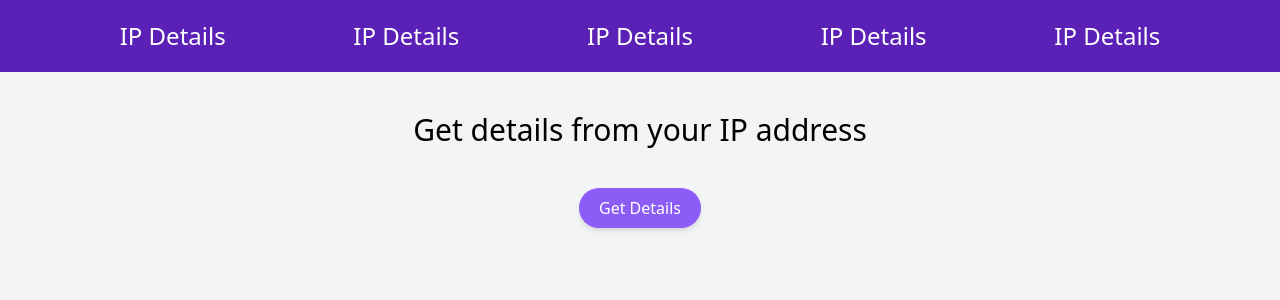
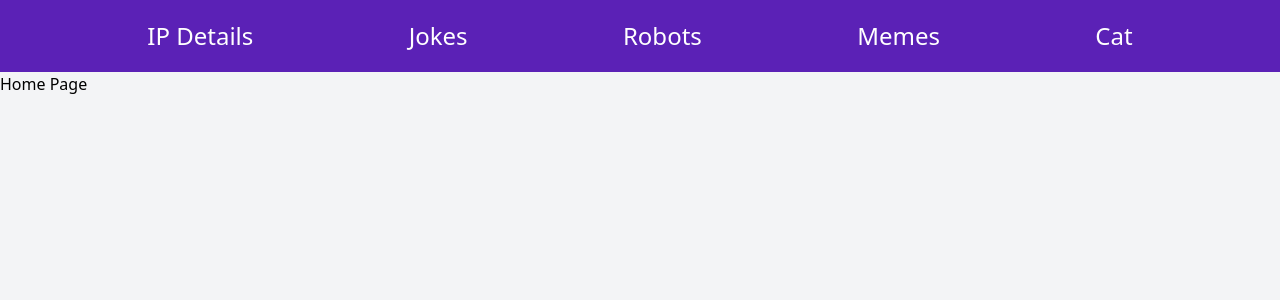
Before and after one commit to theanujdev/simple-react-api, a React (Create React App) app: page / in a window 1280 px wide. Shown: the top 300 px of the page. Built offline with nearby package versions, Linux system fonts and the light colour scheme.

Commit message:
added react-router-dom and routes

```diff
--- a/package.json
+++ b/package.json
@@ -10,6 +10,7 @@
     "postcss": "^8.2.2",
     "react": "^17.0.1",
     "react-dom": "^17.0.1",
+    "react-router-dom": "^5.2.0",
     "react-scripts": "4.0.1",
     "tailwindcss": "^2.0.2",
     "web-vitals": "^0.2.4"
--- a/src/App.jsx
+++ b/src/App.jsx
@@ -1,11 +1,9 @@
-import IpDetails from "./components/IpDetails";
 import Navbar from "./components/Navbar";
 
 const App = () => {
   return (
     <>
       <Navbar />
-      <IpDetails />
     </>
   );
 };
--- /dev/null
+++ b/src/components/CatPage.jsx
@@ -0,0 +1,5 @@
+const CatPage = () => {
+  return <div>Cat</div>;
+};
+
+export default CatPage;
--- /dev/null
+++ b/src/components/HomePage.jsx
@@ -0,0 +1,5 @@
+const HomePage = () => {
+  return <div>Home Page</div>;
+};
+
+export default HomePage;
--- a/src/components/IpDetails.jsx
+++ b/src/components/IpDetailsPage.jsx
@@ -1,6 +1,6 @@
 import { useState } from "react";
 
-const IpDetails = () => {
+const IpDetailsPage = () => {
   const [ipDetails, setIpDetails] = useState({});
   function getDetails() {
     fetch("http://ip-api.com/json/")
@@ -39,4 +39,4 @@ const IpDetails = () => {
   );
 };
 
-export default IpDetails;
+export default IpDetailsPage;
--- /dev/null
+++ b/src/components/JokesPage.jsx
@@ -0,0 +1,5 @@
+const JokesPage = () => {
+  return <div>Jokes</div>;
+};
+
+export default JokesPage;
--- /dev/null
+++ b/src/components/MemesPage.jsx
@@ -0,0 +1,5 @@
+const MemesPage = () => {
+  return <div>Memes</div>;
+};
+
+export default MemesPage;
--- a/src/components/Navbar.jsx
+++ b/src/components/Navbar.jsx
@@ -1,41 +1,52 @@
-import React from "react";
+import { BrowserRouter as Router, Link, Route, Switch } from "react-router-dom";
+import HomePage from "./HomePage";
+import IpDetailsPage from "./IpDetailsPage";
+import JokesPage from "./JokesPage";
+import RobotsPage from "./RobotsPage";
+import MemesPage from "./MemesPage";
+import CatPage from "./CatPage";
 
 const Navbar = () => {
   return (
-    <nav className="bg-purple-800 text-sm sm:text-2xl">
-      <div className="container mx-auto flex justify-evenly items-center py-3">
-        <a
-          href="#"
-          className="text-white hover:shadow-md hover:bg-purple-900 px-2 py-2 rounded-3xl"
-        >
-          IP Details
-        </a>
-        <a
-          href="#"
-          className="text-white hover:shadow-md hover:bg-purple-900 px-2 py-2 rounded-3xl"
-        >
-          IP Details
-        </a>
-        <a
-          href="#"
-          className="text-white hover:shadow-md hover:bg-purple-900 px-2 py-2 rounded-3xl"
-        >
-          IP Details
-        </a>
-        <a
-          href="#"
-          className="text-white hover:shadow-md hover:bg-purple-900 px-2 py-2 rounded-3xl"
-        >
-          IP Details
-        </a>
-        <a
-          href="#"
-          className="text-white hover:shadow-md hover:bg-purple-900 px-2 py-2 rounded-3xl"
-        >
-          IP Details
-        </a>
-      </div>
-    </nav>
+    <Router>
+      <nav className="bg-purple-800 text-sm sm:text-2xl">
+        <div className="container mx-auto flex justify-evenly items-center py-3">
+          <Link to="/ip-details">
+            <button className="text-white hover:shadow-md hover:bg-purple-600 focus:outline-none px-2 py-2 rounded-md">
+              IP Details
+            </button>
+          </Link>
+          <Link to="/jokes">
+            <button className="text-white hover:shadow-md hover:bg-purple-600 focus:outline-none px-2 py-2 rounded-md">
+              Jokes
+            </button>
+          </Link>
+          <Link to="/robots">
+            <button className="text-white hover:shadow-md hover:bg-purple-600 focus:outline-none px-2 py-2 rounded-md">
+              Robots
+            </button>
+          </Link>
+          <Link to="/memes">
+            <button className="text-white hover:shadow-md hover:bg-purple-600 focus:outline-none px-2 py-2 rounded-md">
+              Memes
+            </button>
+          </Link>
+          <Link to="/cat">
+            <button className="text-white hover:shadow-md hover:bg-purple-600 focus:outline-none px-2 py-2 rounded-md">
+              Cat
+            </button>
+          </Link>
+        </div>
+      </nav>
+      <Switch>
+        <Route path="/" exact component={HomePage} />
+        <Route path="/ip-details" component={IpDetailsPage} />
+        <Route path="/jokes" component={JokesPage} />
+        <Route path="/robots" component={RobotsPage} />
+        <Route path="/memes" component={MemesPage} />
+        <Route path="/cat" component={CatPage} />
+      </Switch>
+    </Router>
   );
 };
 
--- /dev/null
+++ b/src/components/RobotsPage.jsx
@@ -0,0 +1,5 @@
+const RobotsPage = () => {
+  return <div>Robots</div>;
+};
+
+export default RobotsPage;
--- /dev/null
+++ b/src/utils/routes.jsx
@@ -0,0 +1 @@
+export const routes = [];
```
Also changed, not shown: src/assets/img/expand-button.svg (added), 1 other file (tests, documents, lock files or other folders).
